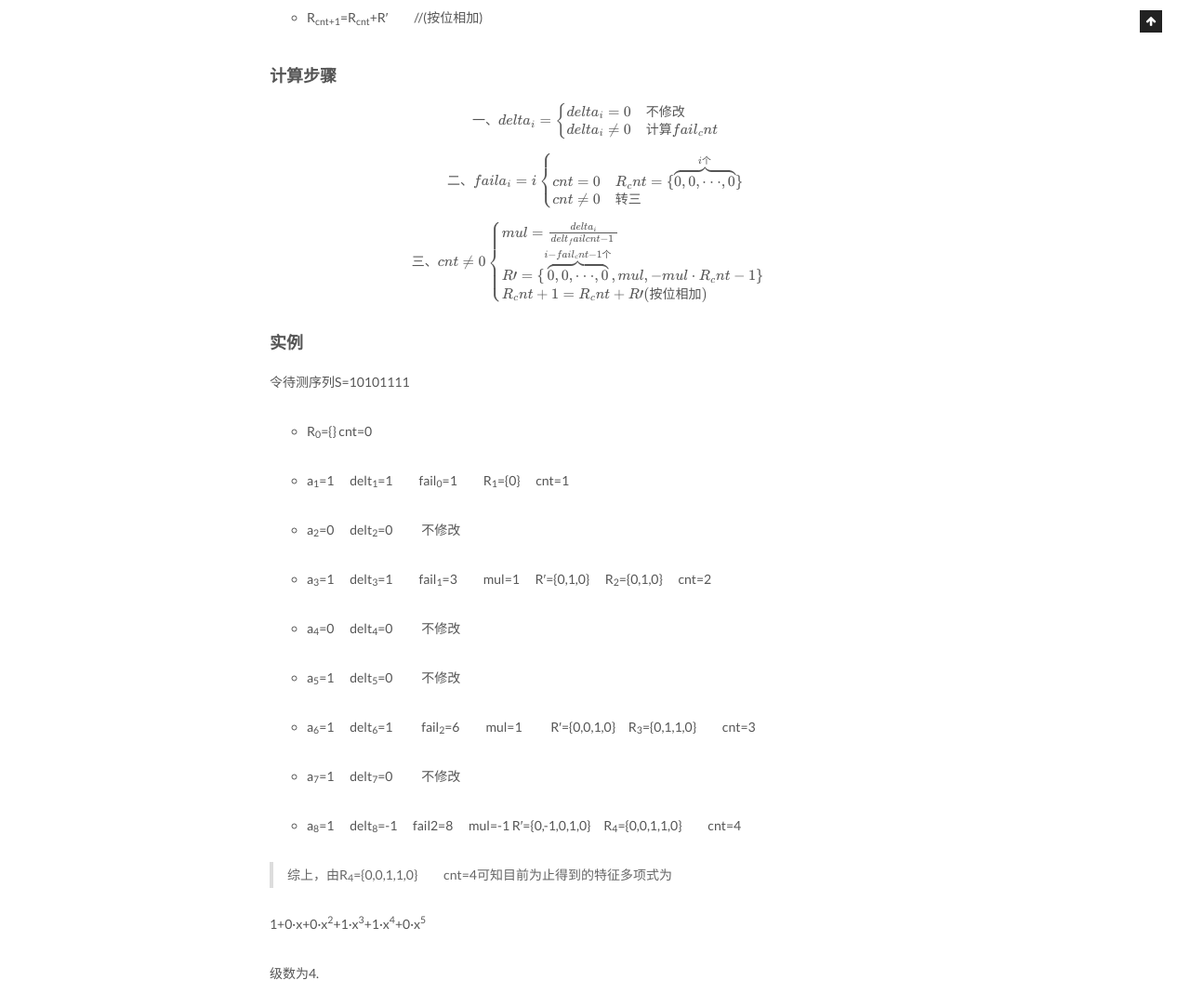
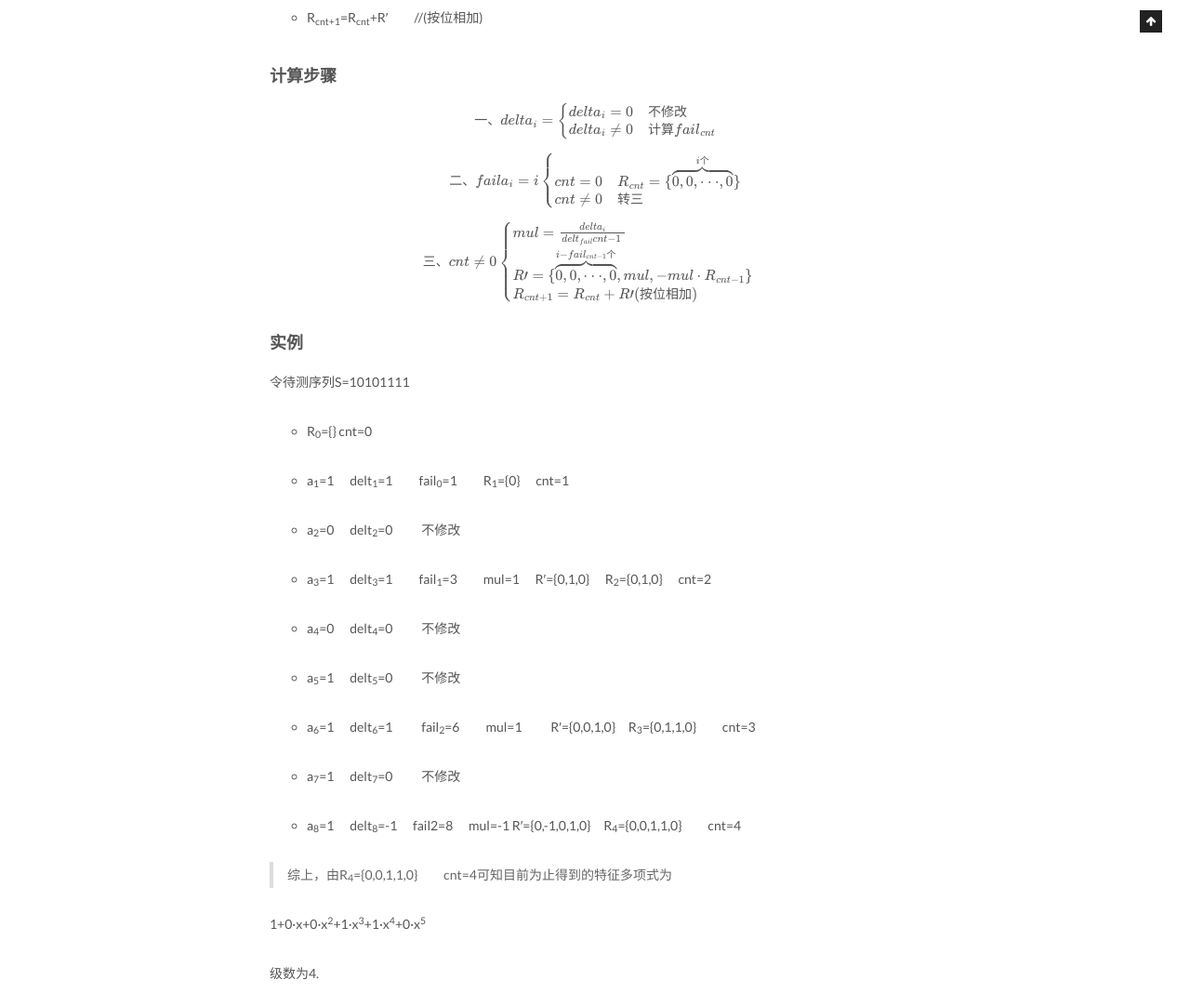
Before and after one commit to FIRSTUNIVERSE/FIRSTUNIVERSE.github.io, a Jekyll site: the page built from _posts/2020-03-14-Berlekamp-Massey算法的应用.md, in a window 1280 px wide. Shown: the part 965-2048 px from the top of the page at 93% size. Built offline with Jekyll 4.4.1, drawn with Linux system fonts in a browser that asks for light colours; formulas are drawn with MathJax 3.

```diff
--- a/_posts/2020-03-14-Berlekamp-Massey算法的应用.md
+++ b/_posts/2020-03-14-Berlekamp-Massey算法的应用.md
@@ -36,18 +36,18 @@ BM算法是用来求解一个数列的最短线性递推式的算法
 
 $$ 一、delta_i = \begin{cases}
 delta_i=0 & 不修改 \\
-delta_i\neq0 & 计算fail_cnt
+delta_i\neq0 & 计算fail_{cnt}
 \end{cases}$$
 
 $$ 二、faila_i=i\begin{cases}
-cnt=0 & R_cnt=\{\overbrace{0,0,···,0}^{i个}\} \\
+cnt=0 & R_{cnt}=\{\overbrace{0,0,···,0}^{i个}\} \\
 cnt\neq0 & 转三
 \end{cases}$$
 
 $$ 三、cnt\neq0 \begin{cases}
-mul={delta_i \over delt_fail cnt-1\ } & \\
-R′=\{\overbrace{0,0,···,0}^{i-fail_cnt-1个},mul,-mul·R_cnt-1\}&\\
-R_cnt+1=R_cnt+R′(按位相加)
+mul={delta_i \over delt_{fail}cnt-1\ } & \\
+R′=\{\overbrace{0,0,···,0}^{i-fail_{cnt-1}个},mul,-mul·R_{cnt-1}\}&\\
+R_{cnt+1}=R_{cnt}+R′(按位相加)
 \end{cases}$$
 
 ### 实例
```
